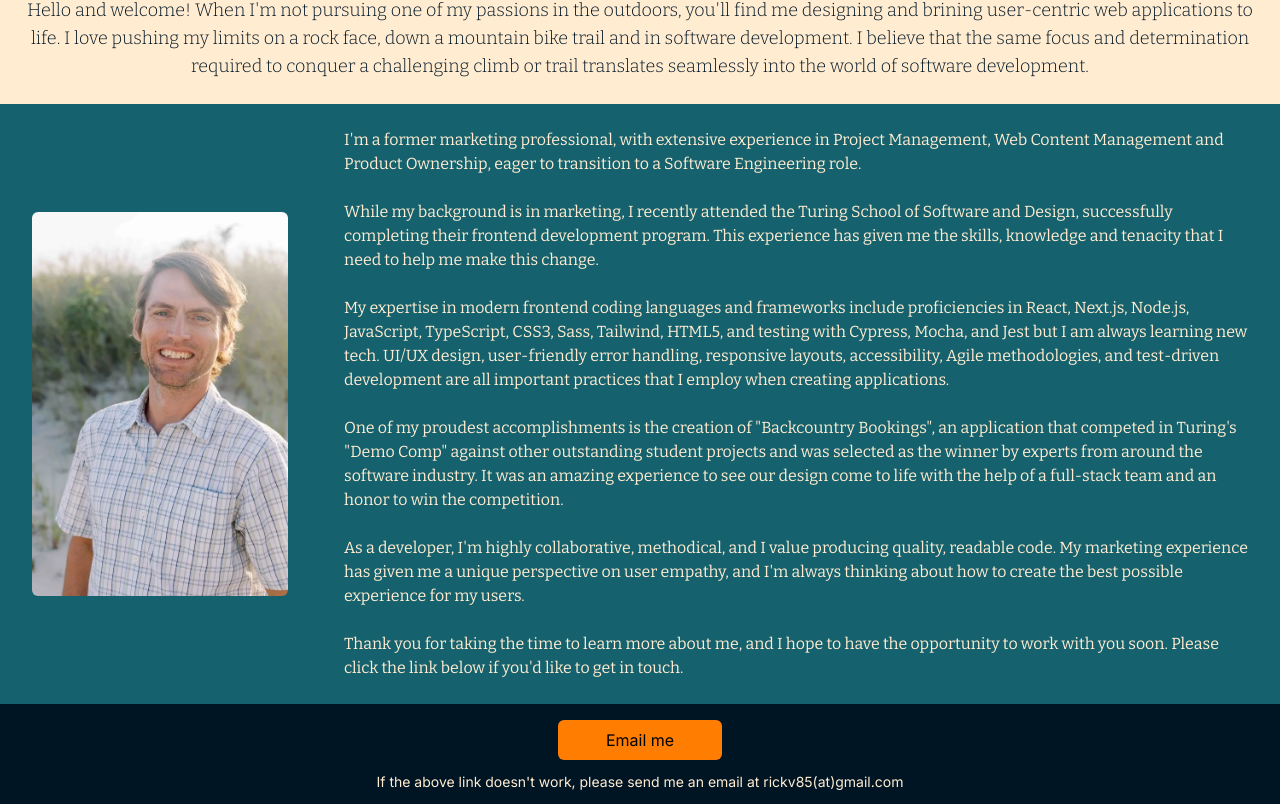
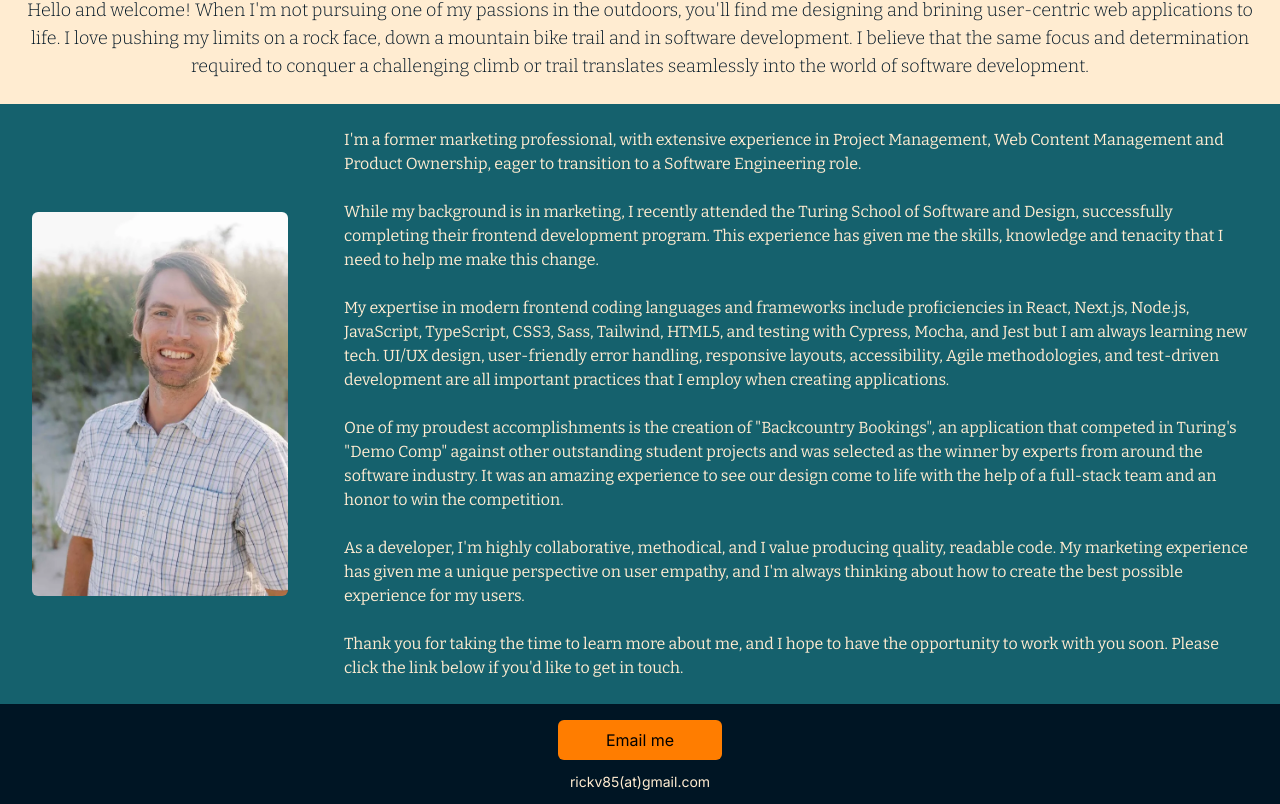
Before and after one commit to RickV85/rickvermeil.com_next, a Next.js app: page / in a window 1280 px wide. Shown: the part 844-1648 px from the top of the page. Built offline with nearby package versions, Linux system fonts and the light colour scheme; a web font is replaced by a local one.

Commit message:
Change footer copy to just email

```diff
--- a/src/app/Components/Footer/Footer.tsx
+++ b/src/app/Components/Footer/Footer.tsx
@@ -13,8 +13,7 @@ export default function Footer() {
           Email me
         </Link>
         <p className="text-center text-sm text-beige m-1 ">
-          {`If the above link doesn't work, please send me an email at
-        rickv85(at)gmail.com`}
+          rickv85(at)gmail.com
         </p>
       </div>
     </footer>
```
